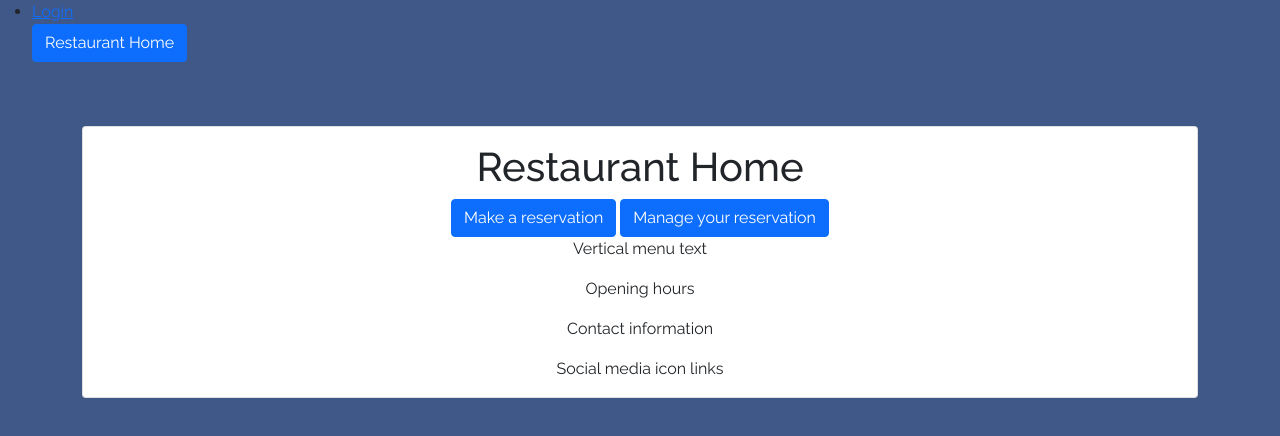
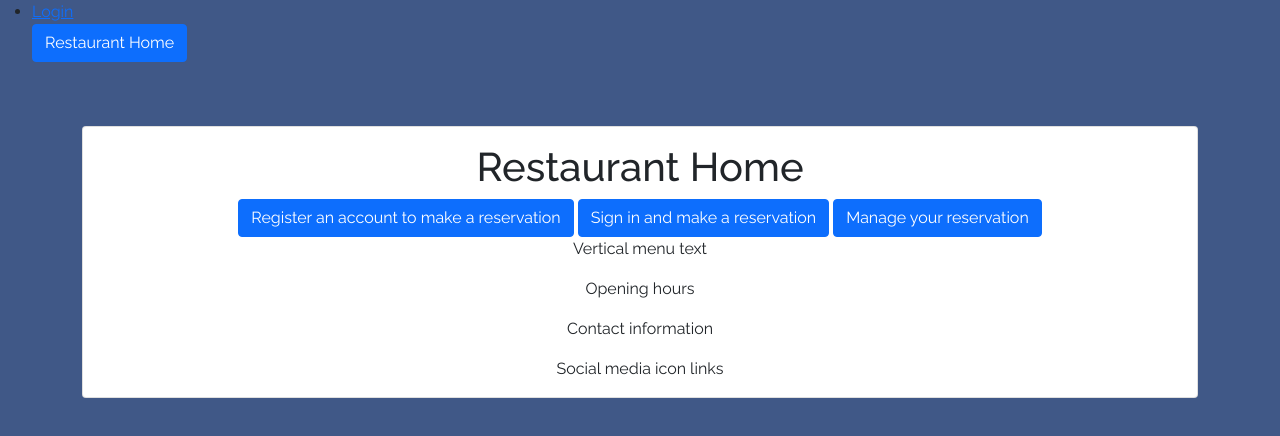
Before and after one commit to csilfverskiold/restaurant-project, a Django app: page / in a window 1280 px wide. Shown: the top 436 px of the page. Run offline with Django 3.2, Linux system fonts and the light colour scheme.

Commit message:
Wire sign up redirect with basic template

```diff
--- a/templates/booking/index.html
+++ b/templates/booking/index.html
@@ -10,7 +10,8 @@
             <div class="card">
                 <div class="card-body text-center">
                 <h1 class="card-title">Restaurant Home</h1>
-                <a href="{% url 'restaurant-booking' %}" class="btn btn-primary">Make a reservation</a>
+                <a href="{% url 'signup' %}" class="btn btn-primary">Register an account to make a reservation</a>
+                <a href="{% url 'restaurant-booking' %}" class="btn btn-primary">Sign in and make a reservation</a>
                 <a href="#" class="btn btn-primary">Manage your reservation</a>
                 <p class="card-text">Vertical menu text</p>
                 <p class="card-text">Opening hours</p>
--- a/templates/registration/signup.html
+++ b/templates/registration/signup.html
@@ -9,4 +9,9 @@
     {{ form.as_p }}
     <button type="submit">Sign Up</button>
   </form>
+
+  <div>
+  <p>Already have an account?</p>
+  <a href="{% url 'login' %}" class="btn btn-primary">Sign in</a>
+</div>
 {% endblock %}
```
